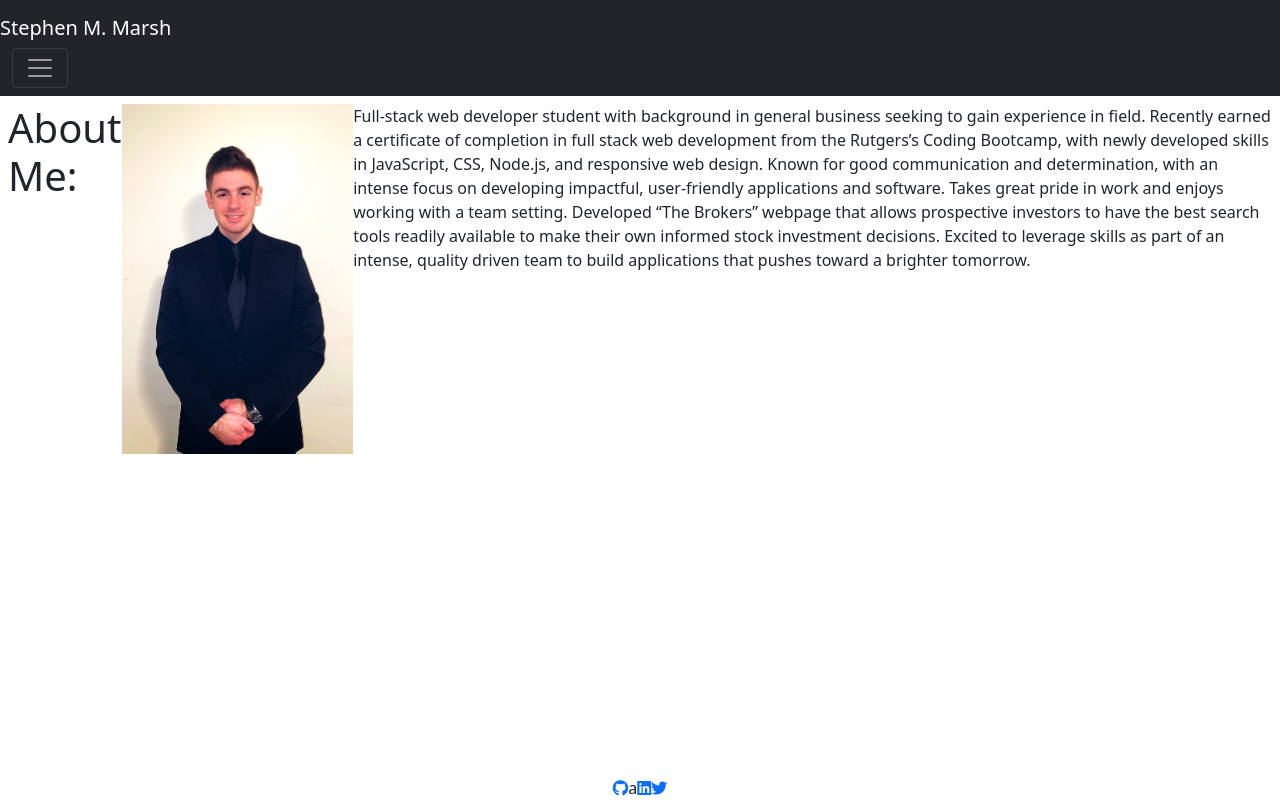
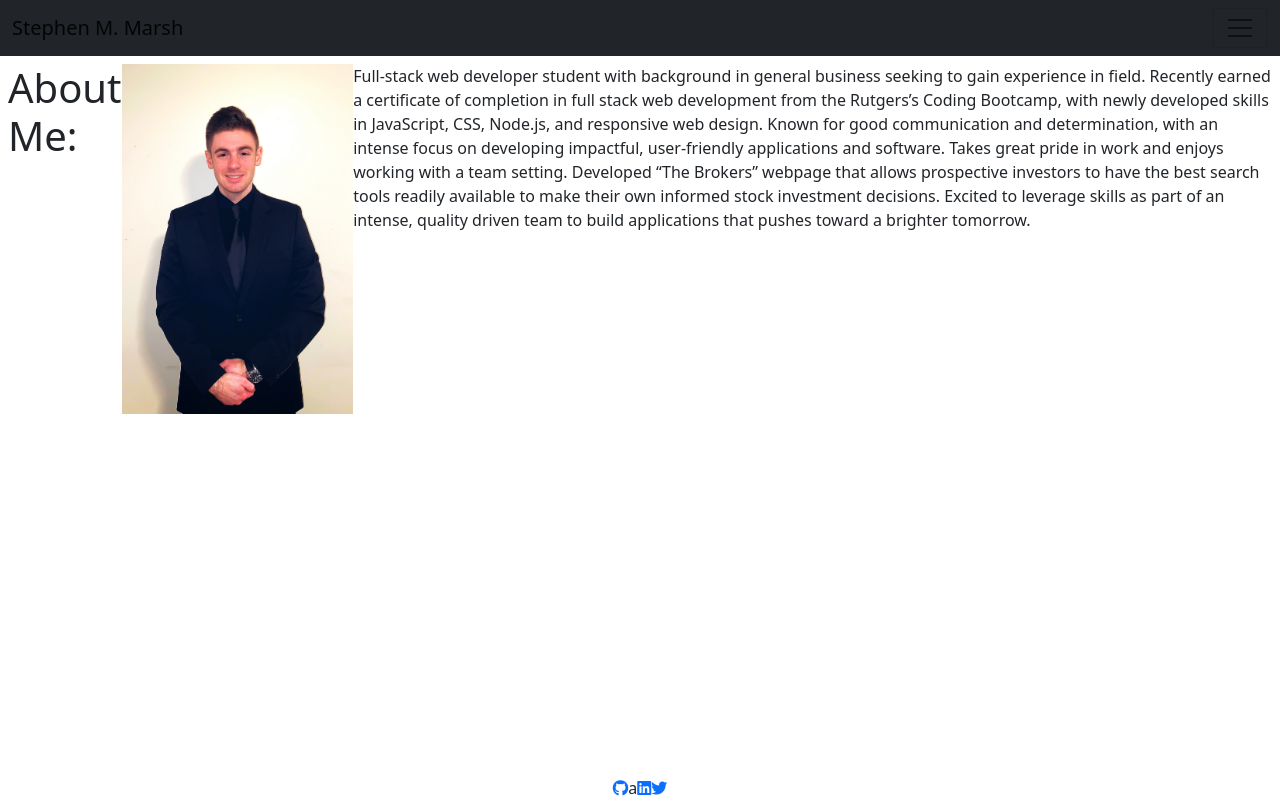
Before and after one commit to Imaparadox/react-portfolio-smm, a React (Create React App) app: page / in a window 1280 px wide. Built offline with nearby package versions, Linux system fonts and the light colour scheme.

Commit message:
Improved navbar functionality

```diff
--- a/src/components/Nav/index.js
+++ b/src/components/Nav/index.js
@@ -5,19 +5,19 @@
 function Nav(props) {
     return (
         <header>
-            {/* <nav className='navbar navbar-expand-lg ' >
-
-                <div className='collapse navbar-collapse navbar-default' id='navbarSupportedContent'>
-
+            <nav className="navbar navbar-light bg-dark">
+                <div className="container-fluid">
+                    <a className="navbar-brand" href="/">Stephen M. Marsh</a>
+                    <button className="navbar-toggler" type="button" data-bs-toggle="offcanvas" data-bs-target="#offcanvasNavbar" aria-controls="offcanvasNavbar">
+                        <span className="navbar-toggler-icon"></span>
+                    </button>
+                    <div className="offcanvas offcanvas-end" tabindex="-1" id="offcanvasNavbar" aria-labelledby="offcanvasNavbarLabel">
+                        <div className="offcanvas-header">
+                            <h5 className="offcanvas-title" id="offcanvasNavbarLabel">Navigation Menu:</h5>
+                            <button type="button" class="btn-close text-reset" data-bs-dismiss="offcanvas" aria-label="Close"></button>
                         </div>
-            </nav> */}
-            <div className="collapse" id="navbarToggleExternalContent">
-                <div className="bg-dark p-4">
-                {/* <button className='navbar-toggler align-items-end' type='button' data-toggle='collapse' data-target='#navbarSupportedContent'
-                    aria-controls='navbarSupportedContent' aria-expanded='false' aria-label='Toggle navigation'>
-                    <span className='navbar-toggler-icon'></span>
-                </button>               */}
-                    <ul className='navbar-nav mr-auto align-items-end'>
+                        <div className="offcanvas-body">
+                            <ul className="navbar-nav justify-content-end flex-grow-1 pe-3">
                                 <li className='nav-item active'>
                                     <a className='nav-link' href='#About' onClick={() => { props.setCurrentComponent('About') }}>About <span className='sr-only'></span></a>
                                 </li>
@@ -33,16 +33,8 @@
                             </ul>
                         </div>
                     </div>
-            <nav className="navbar navbar-dark bg-dark align-items-end">
-            <a className="navbar-brand" href="/">Stephen M. Marsh</a>
-                <div className="container-fluid ">
-                    <button className="navbar-toggler align-items-end" type="button" data-bs-toggle="collapse" data-bs-target="#navbarToggleExternalContent" aria-controls="navbarToggleExternalContent" aria-expanded="false" aria-label="Toggle navigation">
-                        <span className="navbar-toggler-icon"></span>
-                    </button>
                 </div>
             </nav>
-
-
         </header>
     )
 };
```
Lines whose indentation alone changed are shown as unchanged.
